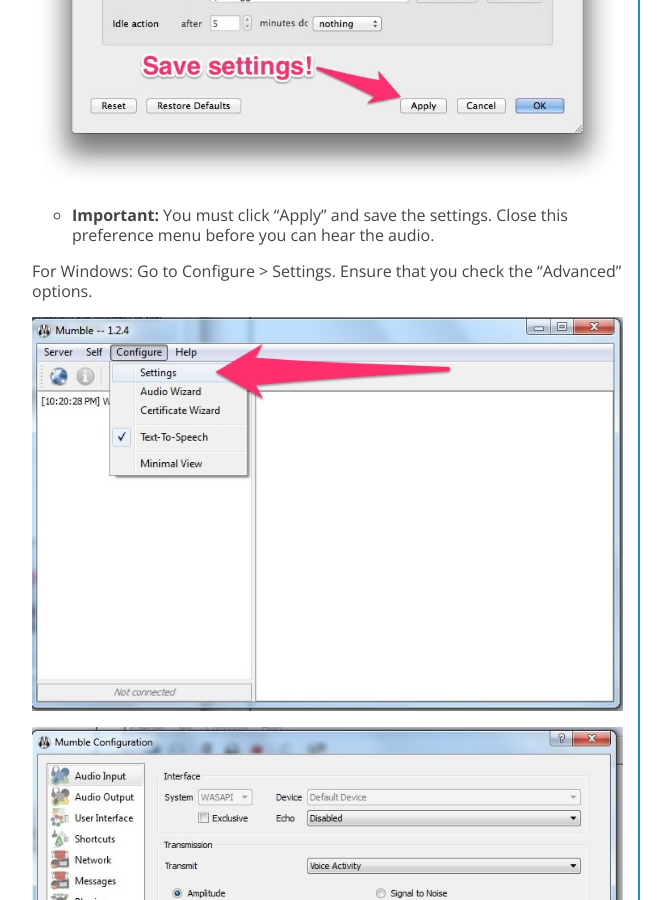
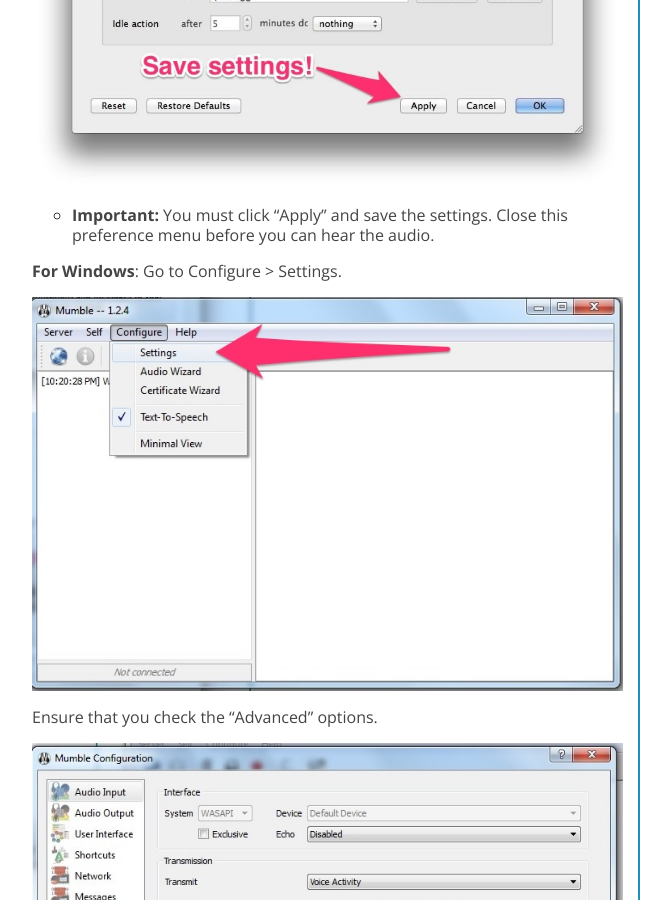
Before and after one commit to webuildsg/live, a Jekyll site: the page built from guest-notes.md, in a window 1280 px wide and 900 px high, scrolled down 5553 px. Shown: the whole window, without its empty margins (144-815 px from the left). Built offline with Jekyll 4.4.1, drawn with Linux system fonts in a browser that asks for light colours; Markdown is read by kramdown in place of the engine named in the settings; some of the changed text lies outside the part shown.

```diff
--- a/guest-notes.md
+++ b/guest-notes.md
@@ -25,7 +25,7 @@ Firstly, let's configure your audio with [mumble](http://mumble.sourceforge.net/
 
 ![Audio Tuning Wizard]({{ site.url }}/img/guest-notes-2.jpg)
 
-For Windows: Configure > Audio Wizard
+**For Windows**: Configure > Audio Wizard
 
 ![Audio Tuning Wizard Windows]({{ site.url }}/img/guest-notes-2-win.jpg)
 
@@ -63,9 +63,11 @@ Next, let's meddle with [mumble](http://mumble.sourceforge.net/#Get_Mumble) pref
 
 - **Important:** You must click "Apply" and save the settings. Close this preference menu before you can hear the audio.
 
-For Windows: Go to Configure > Settings. Ensure that you check the "Advanced" options.
+**For Windows**: Go to Configure > Settings.
 
 ![Mumble Settings on Windows]({{ site.url}}/img/guest-notes-10a-win.jpg)
+
+Ensure that you check the "Advanced" options.
 
 ![Mumble Settings options on Windows]({{ site.url}}/img/guest-notes-10b-win.jpg)
 
```
